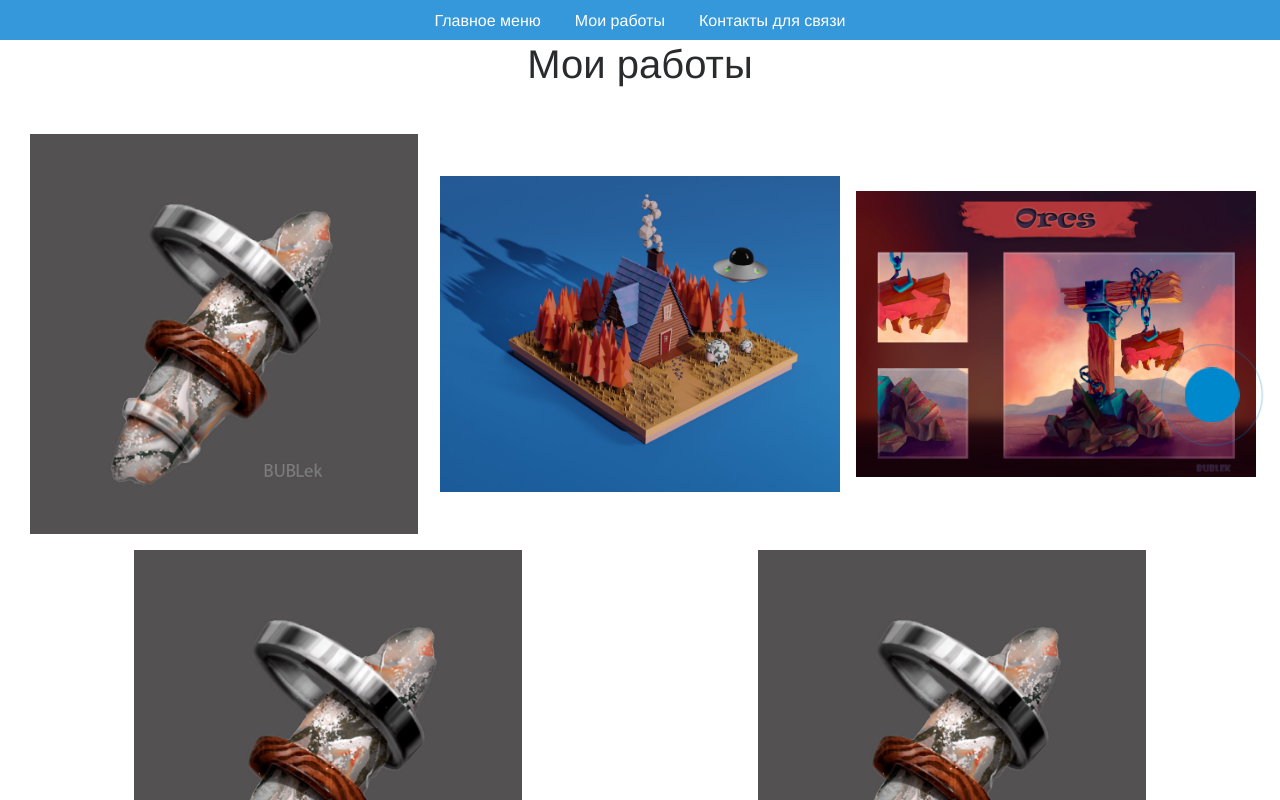
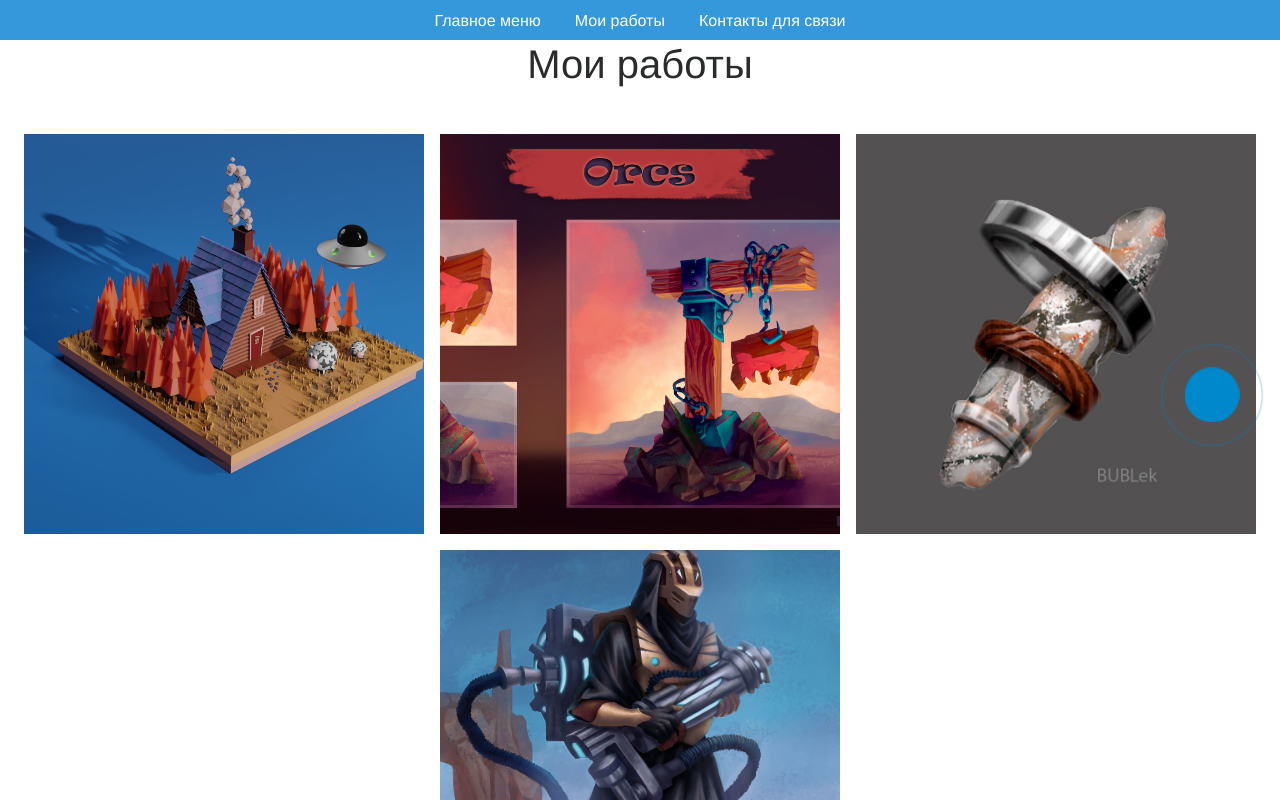
Before and after one commit to AlekseySapunkov/vite-react-bootstrap-ts-app, a React (Vite) app: page /works in a window 1280 px wide. Shown: the part 260-1060 px from the top of the page. Built offline with nearby package versions, Linux system fonts and the light colour scheme.

Commit message:
fix footer.tsx

```diff
--- a/components/layouts/Footer.tsx
+++ b/components/layouts/Footer.tsx
@@ -28,7 +28,7 @@ const Footer = (props: any) => {
           <h4>Подписывайтесь и следите за новостями</h4>
           <div className={styles['social-links']}>
             <a href="https://t.me/your_name" target="_blank" title="Написать в Telegram" rel="noopener noreferrer" id={styles.telegram}></a>
-            <a href="#" target="_blank" title="Instagram" rel="noopener noreferrer" id={styles.instagram}></a>
+            <a href="https://www.instagram.com/" target="_blank" title="Instagram" rel="noopener noreferrer" id={styles.instagram}></a>
           </div>
           <div title="Сделать заказ" className={styles['modal-button']} onClick={modalHandler}></div>
         </div>
--- a/components/nav/MyWorks.module.scss
+++ b/components/nav/MyWorks.module.scss
@@ -14,7 +14,7 @@
   img {
     width: 100%;
     height: 100%;
-    object-fit: contain;
+    object-fit: cover;
   }
 }
 
--- a/components/nav/MyWorks.tsx
+++ b/components/nav/MyWorks.tsx
@@ -7,20 +7,14 @@ const MyWorks = () => {
       <div className={styles.wrapper}>
         <div className={styles.img}>
           <img
-            src="public/-4.jpg"
-            alt="imageFinger"
-          />
-        </div>
-        <div className={styles.img}>
-          <img
             src="/home.jpg"
-            alt="imageFinger"
+            alt="home"
           />
         </div>
         <div className={styles.img}>
           <img
             src="/bublek-ukazatel-tsk2.jpg"
-            alt="imageFinger"
+            alt="ukazatel"
           />
         </div>
         <div className={styles.img}>
@@ -31,8 +25,8 @@ const MyWorks = () => {
         </div>
         <div className={styles.img}>
           <img
-            src="public/-4.jpg"
-            alt="imageFinger"
+            src="/art.jpg"
+            alt="art"
           />
         </div>
       </div>
```
